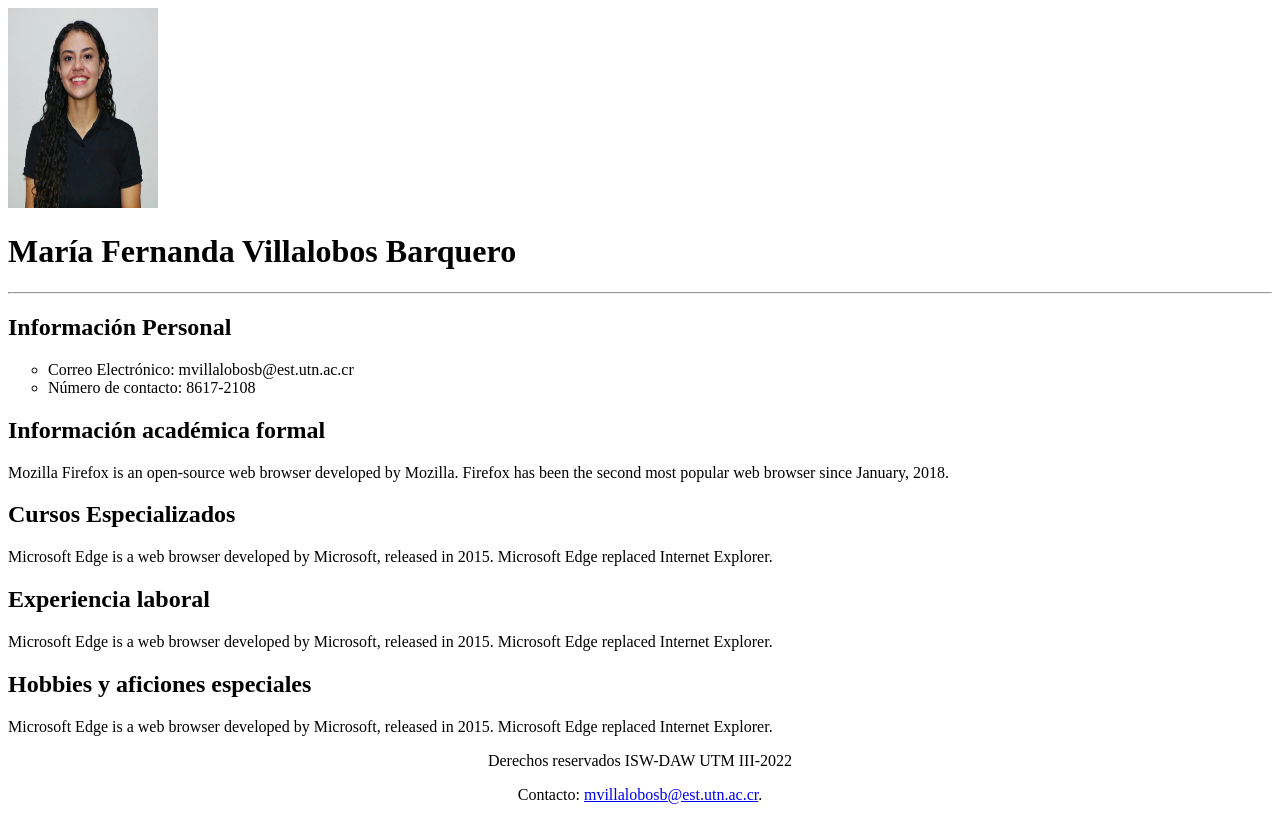
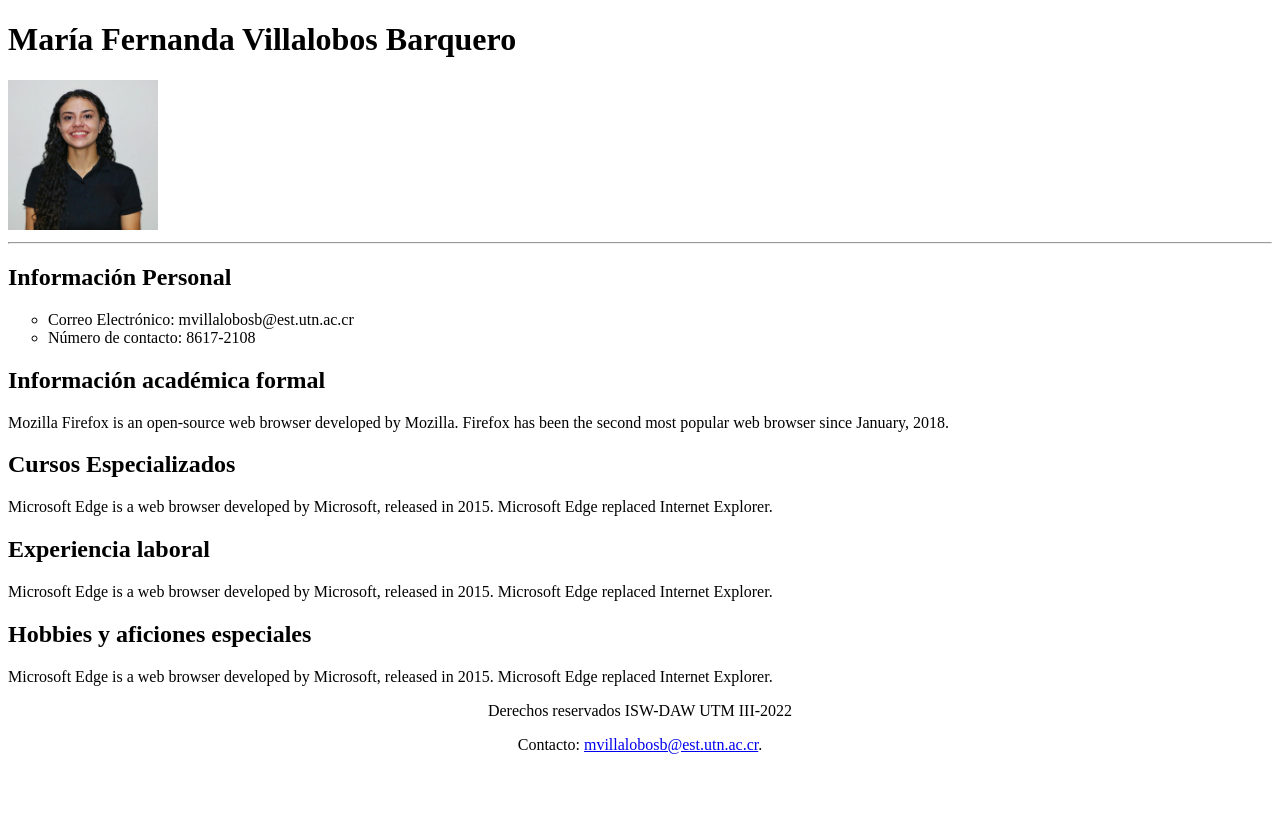
Before and after one commit to FershVilla/VersionesTrabajo1, a plain HTML site: page index.html in a window 1280 px wide. Drawn offline with Linux system fonts and the light colour scheme.

Commit message:
Update index.html

```diff
--- a/index.html
+++ b/index.html
@@ -10,8 +10,9 @@
     <meta name="author" content="Fernanda Villalobos">
 </head>
 <body>
-    <img src="img/fotoPerfi.jpeg" alt="Fernanda Villalobos" height="200px" width="150px" align="rigth">
+
     <h1>María Fernanda Villalobos Barquero</h1>
+    <img src="img/fotoPerfi.jpeg" alt="María Fernanda Villalobos Barquero" height="150px" width="150px" align="rigth">
     <hr>
     <article>
       <h2>Información Personal</h2>
```
